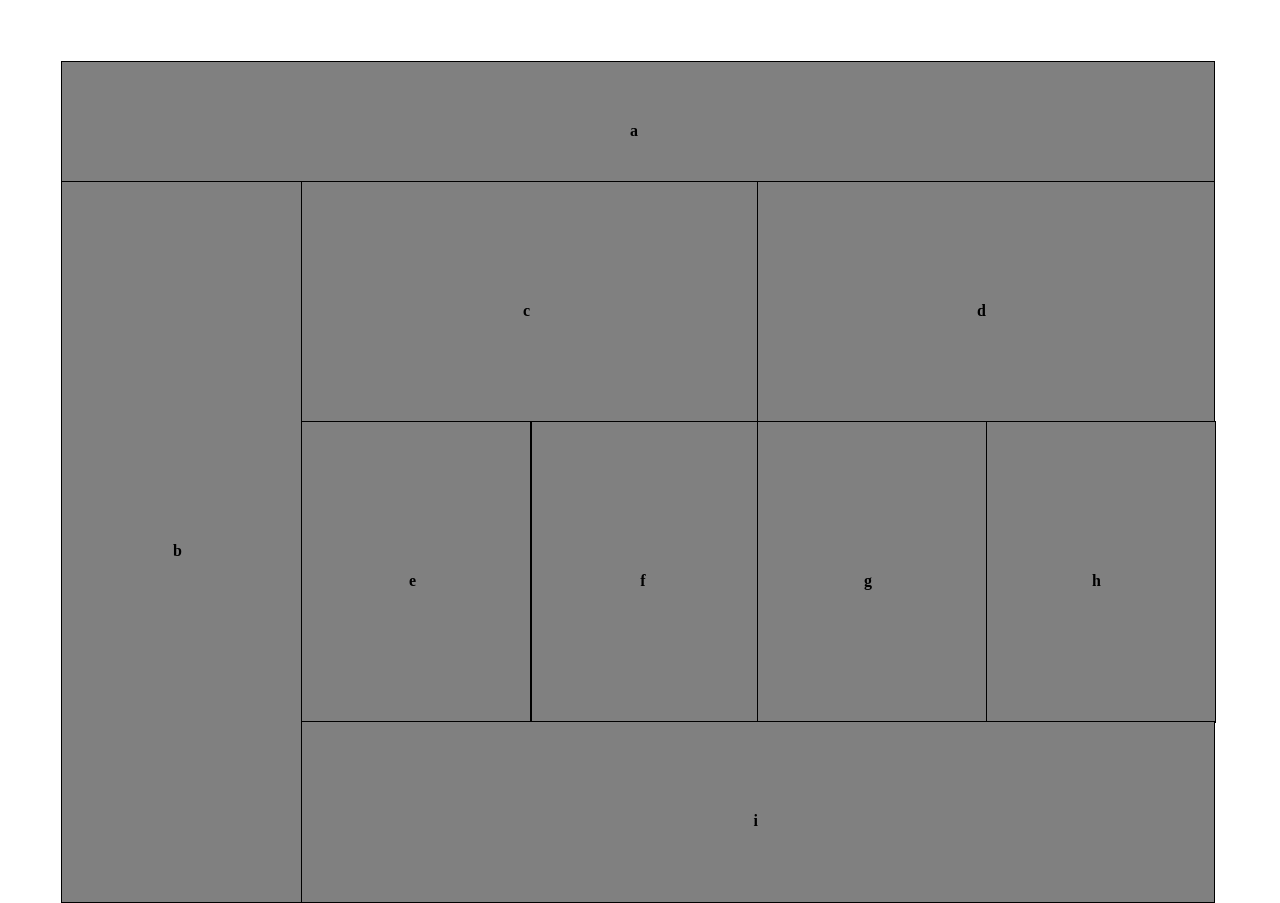
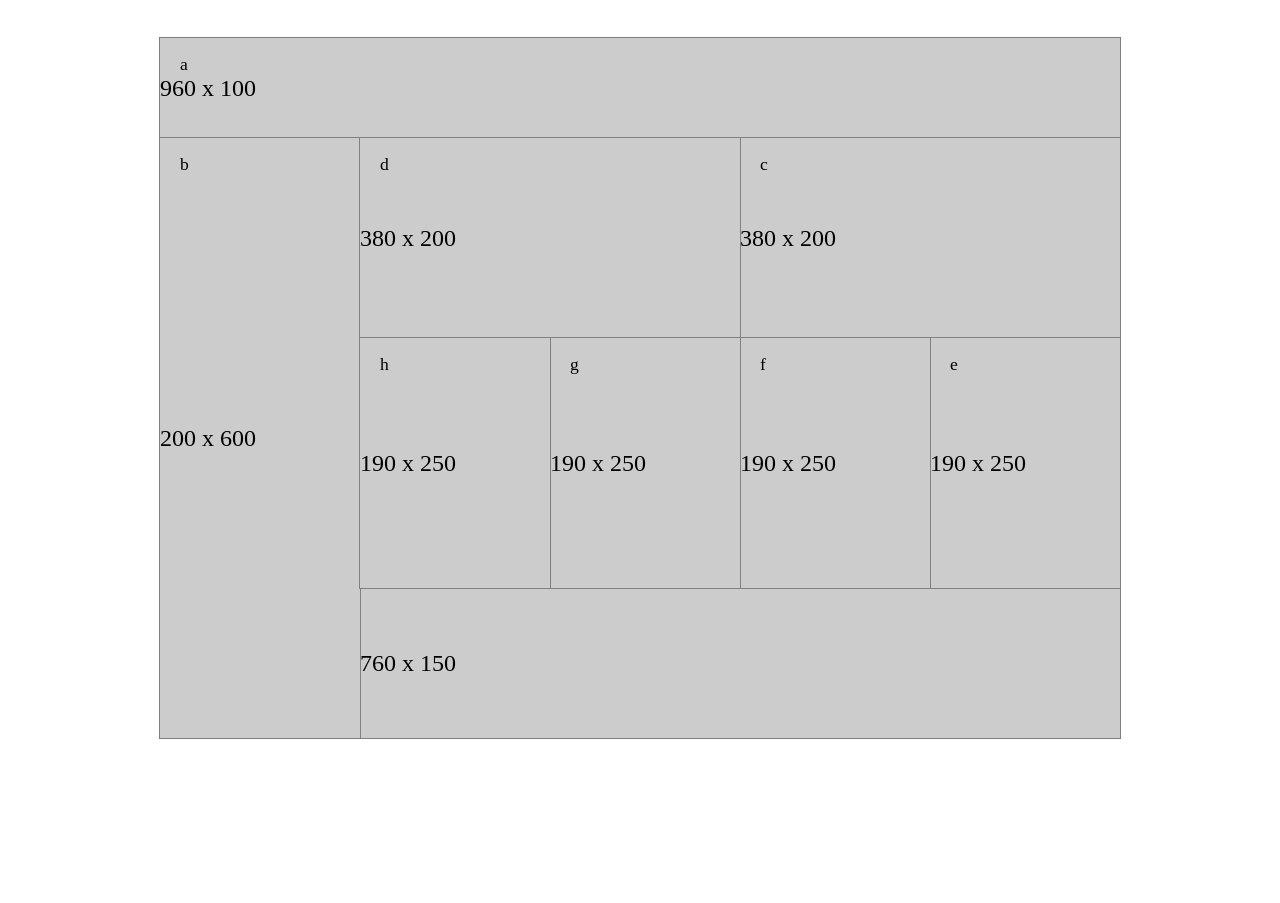
Before and after one commit to JPLaw/ui-challenge1, a plain HTML site: page index.html in a window 1280 px wide. After the commit the page ends 800 px from the top, so only its background shows below. Drawn offline with nearby package versions, Linux system fonts and the light colour scheme.

Commit message:
added normalize.css

```diff
--- /dev/null
+++ b/css/body.css
@@ -0,0 +1,7 @@
+body {
+  font-size: 16px;
+  font-family: 'Rubik';
+  box-sizing: border-box;
+  text-align: center;
+  min-width: 480px;
+}
--- a/css/layout.css
+++ b/css/layout.css
@@ -1,179 +1,99 @@
-html {
-  text-align: center;
-  height: 100%;
-  width: 100%;
-  margin: 0%;
-  padding: 0%;
+main {
+  margin: 3% auto;
+  width: 480px;
+  font-size: 1.5rem;
+  outline: gray 1px solid;
 }
 
-main {
-  text-align: center;
+header {
+  height: 75px;
+  line-height: 75px;
+  background: #CCC;
   position: relative;
-  width: 90%;
-  height: 90%;
-  margin: 5%;
-  padding: 0%;
+  outline: gray 1px solid;
 }
 
-body {
-  text-align: center;
-  height: 100%;
-  width: 100%;
-  margin: 0%;
-  padding: 0%;
+section {
+  height: 150px;
+  line-height: 150px;
+  background: #CCC;
+  position: relative;
+  outline: gray 1px solid;
 }
 
-h1 {
-  text-align: center;
-  position: absolute;
-  top: 50%;
-  right: 50%;
-  font-size: 1em;
-  margin: 0px;
-  padding: 0%;
+article {
+  height: 125px;
+  line-height: 125px;
+  background: #CCC;
+  position: relative;
+  outline: gray 1px solid;
 }
 
-div {
+aside {
+  display: inline-block;
+  width: 240px;
+  height: 250px;
+  line-height: 250px;
+  background: #CCC;
+  margin-left: -3px;
+  margin-right: -3px;
   position: relative;
-  padding: 0%;
-  margin: -3px;
-  background: grey;
-  border: solid black 1px;
-  display: inline-block;
+  outline: gray 1px solid;
 }
 
-
-.a {
-  min-width: 90vw;
-  min-height: calc(90vw / 6.4);
+footer {
+  height: 80px;
+  line-height: 80px;
+  background: #CCC;
+  outline: gray 1px solid;
+  margin-top: -5px;
 }
 
-.b {
-  min-width: 90vw;
-  min-height: calc(90vw / 3.2);
+.letter {
+  font-size: 1.1rem;
+  display: inline-block;
+  line-height: 16px;
+  position: absolute;
+  left: 20px;
 }
 
-.c {
-  min-width: 90vw;
-  min-height: calc(90vw / 3.84);
-}
-
-.d {
-  min-width: 90vw;
-  min-height: calc(90vw / 3.84);
-}
-
-.e {
-  min-width: 45vw;
-  min-height: calc(90vw / 1.92);
-}
-
-.f {
-  margin-left: -3px;
-  min-width: 45vw;
-  min-height: calc(90vw / 1.92);
-}
-
-.g {
-  min-width: 45vw;
-  min-height: calc(90vw / 1.92);
-}
-
-.h {
-  margin-left: -3px;
-  min-width: 45vw;
-  min-height: calc(90vw / 1.92);
-}
-
-.i {
-  min-width: 90vw;
-  min-height: calc(90vw / 6);
-}
-
-@media screen and (min-width: 800px) {
+@media screen and ( min-width: 960px ) {
   main {
     width: 960px;
   }
-  .a {
-    top: 0px;
-    left: 0px;
-    position: absolute;
-    min-width: 90vw;
-    min-height: calc(90vw / 9.6);
-    max-width: 100%;
+
+  header {
+    height: 100px;
+    line-height: 100px;
   }
 
-  .b {
-    left: 0px;
-    top: calc(90vw / 9.6);
-    position: absolute;
-    min-width: calc(90vw / 4.8);
-    min-height: calc(90vw / 1.6);
-    max-width: 100%;
+  section {
+    float: left;
+    width: 200px;
+    height: 600px;
+    line-height: 600px;
   }
 
-  .c {
-    top: calc(90vw / 9.6);
-    left: calc(90vw / 4.8);
-    position: absolute;
-    min-width: calc(90vw / (960 / 380));
-    min-height: calc(90vw / 4.8);
-    max-width: 100%;
+  article {
+    float: right;
+    width: 380px;
+    height: 200px;
+    line-height: 200px;
   }
 
-  .d {
-    top: calc(90vw / 9.6);
-    left: calc(90vw / (960 / 580));
-    position: absolute;
-    min-width: calc(90vw / (960 / 380));
-    min-height: calc(90vw / 4.8);
-    max-width: 100%;
+  aside {
+    float: right;
+    width: 190px;
+    height: 250px;
+    line-height: 250px;
+    margin: 0;
   }
 
-  .e {
-    top: calc(90vw / 3.2);
-    left: calc(90vw / (960 / 200));
-    position: absolute;
-    min-width: calc(90vw / (960 / 190));
-    min-height: calc(90vw / 3.84);
-    max-width: 100%;
-  }
-
-  .f {
-    margin-left: -5px;
-    top: calc(90vw / 3.2);
-    left: calc(90vw / (960 / 393));
-    position: absolute;
-    min-width: calc(90vw / (960 / 190));
-    min-height: calc(90vw / 3.84);
-    max-width: 100%;
-  }
-
-  .g {
-    top: calc(90vw / 3.2);
-    left: calc(90vw / (960 / 580));
-    position: absolute;
-    min-width: calc(90vw / (960 / 190));
-    min-height: calc(90vw / 3.84);
-    max-width: 100%;
-  }
-
-  .h {
-    margin-left: -7px;
-    top: calc(90vw / 3.2);
-    left: calc(90vw / (960 / 774));
-    position: absolute;
-    min-width: calc(90vw / (960 / 190));
-    min-height: calc(90vw / 3.84);
-    max-width: 100%;
-  }
-
-  .i {
-    top: calc(90vw / (960 / 550));
-    left: calc(90vw / (960 / 200));
-    position: absolute;
-    min-width: calc(90vw / (960 / 760));
-    min-height: calc(90vw / 6.4);
-    max-width: 100%;
+  footer {
+    float: right;
+    width: 760px;
+    height: 150px;
+    line-height: 150px;
+    margin: 0;
   }
 }
--- /dev/null
+++ b/css/modules.css
@@ -0,0 +1,19 @@
+.desktop-size {
+  display: none;
+  margin: 0;
+}
+
+.mobile-size {
+  margin: 0;
+}
+
+@media screen and ( min-width: 960px ) {
+  .mobile-size {
+    display: none;
+    margin: 0;
+  }
+
+  .desktop-size {
+    display: inline-block;
+  }
+}
--- a/index.html
+++ b/index.html
@@ -1,20 +1,64 @@
 <!DOCTYPE html>
-<html>
+<html lang="en">
+
 <head>
-    <link rel="stylesheet" href="css/layout.css">
-    <title>User Interface</title>
+  <meta charset="UTF-8">
+  <meta name="viewport" content="width=device-width, initial-scale=1.0">
+  <meta http-equiv="X-UA-Compatible" content="ie=edge">
+  <link rel="stylesheet" href="/css/normalize.css">
+  <link rel="stylesheet" href="/cssbase.css">
+  <link rel="stylesheet" href="/css/layout.css">
+  <link rel="stylesheet" href="/css/modules.css">
+  <title>Mobile First</title>
 </head>
+
 <body>
   <main>
-      <div class="a"><h1>a</h1></div>
-      <div class="b"><h1>b</h1></div>
-      <div class="c"><h1>c</h1></div>
-      <div class="d"><h1>d</h1></div>
-      <div class="e"><h1>e</h1></div>
-      <div class="f"><h1>f</h1></div>
-      <div class="g"><h1>g</h1></div>
-      <div class="h"><h1>h</h1></div>
-      <div class="i"><h1>i</h1></div>
+    <header>
+      <p class="letter">a</p>
+      <p class="mobile-size">480 x 75</p>
+      <p class="desktop-size">960 x 100</p>
+    </header>
+    <section>
+      <p class="letter">b</p>
+      <p class="mobile-size">480 x 150</p>
+      <p class="desktop-size">200 x 600</p>
+    </section>
+    <article>
+      <p class="letter">c</p>
+      <p class="mobile-size">480 x 125</p>
+      <p class="desktop-size">380 x 200</p>
+    </article>
+    <article>
+      <p class="letter">d</p>
+      <p class="mobile-size">480 x 125</p>
+      <p class="desktop-size">380 x 200</p>
+    </article>
+    <aside>
+      <p class="letter">e</p>
+      <p class="mobile-size">240 x 250</p>
+      <p class="desktop-size">190 x 250</p>
+    </aside>
+    <aside>
+      <p class="letter">f</p>
+      <p class="mobile-size">240 x 250</p>
+      <p class="desktop-size">190 x 250</p>
+    </aside>
+    <aside>
+      <p class="letter">g</p>
+      <p class="mobile-size">240 x 250</p>
+      <p class="desktop-size">190 x 250</p>
+    </aside>
+    <aside>
+      <p class="letter">h</p>
+      <p class="mobile-size">240 x 250</p>
+      <p class="desktop-size">190 x 250</p>
+    </aside>
+    <footer>
+      <p class="mobile-size">480 x 80</p>
+      <p class="desktop-size">760 x 150</p>
+    </footer>
   </main>
 </body>
+
 </html>
```
Also changed, not shown: css/normalize.css (added). Lines whose indentation alone changed are shown as unchanged.
